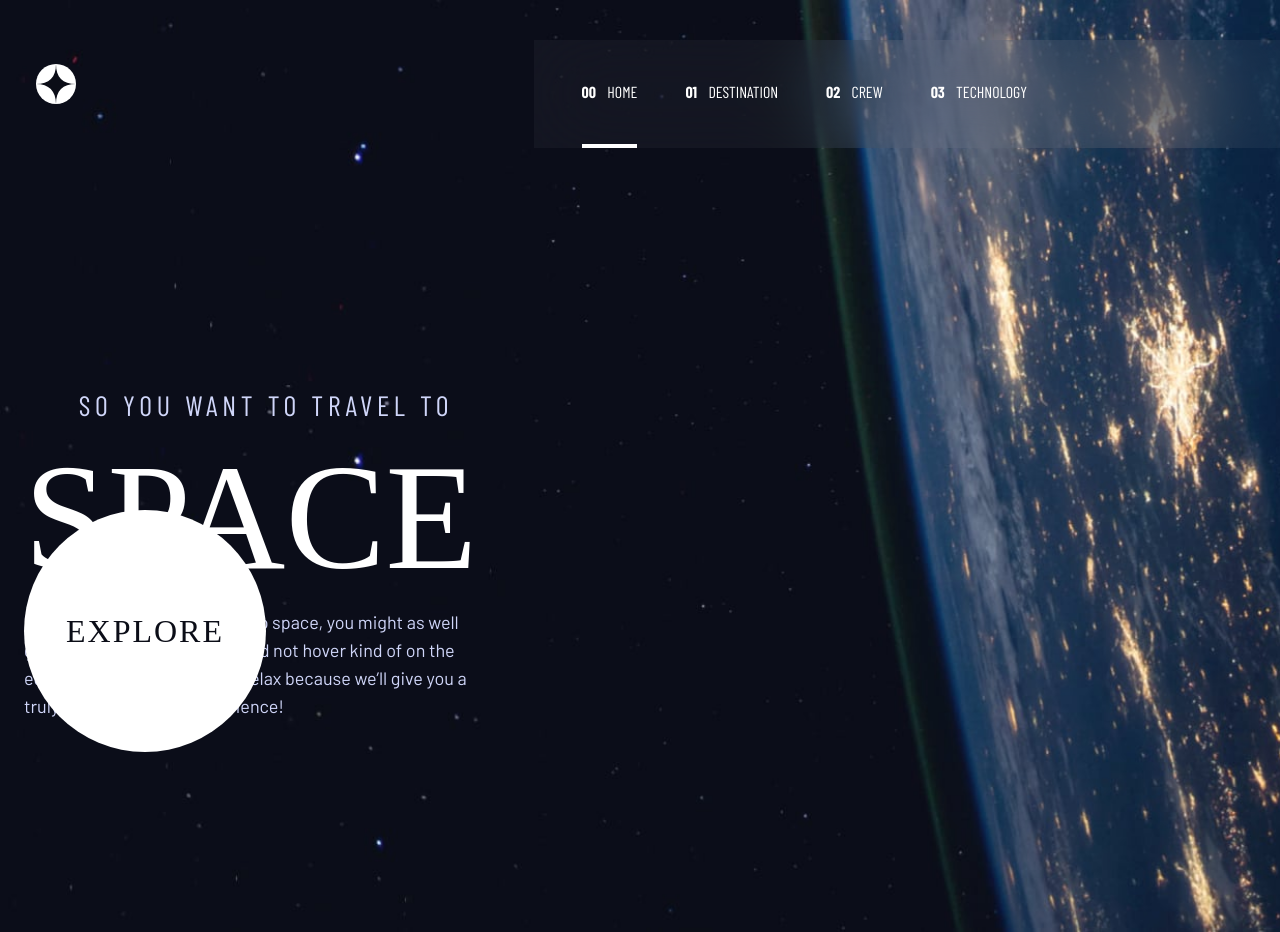
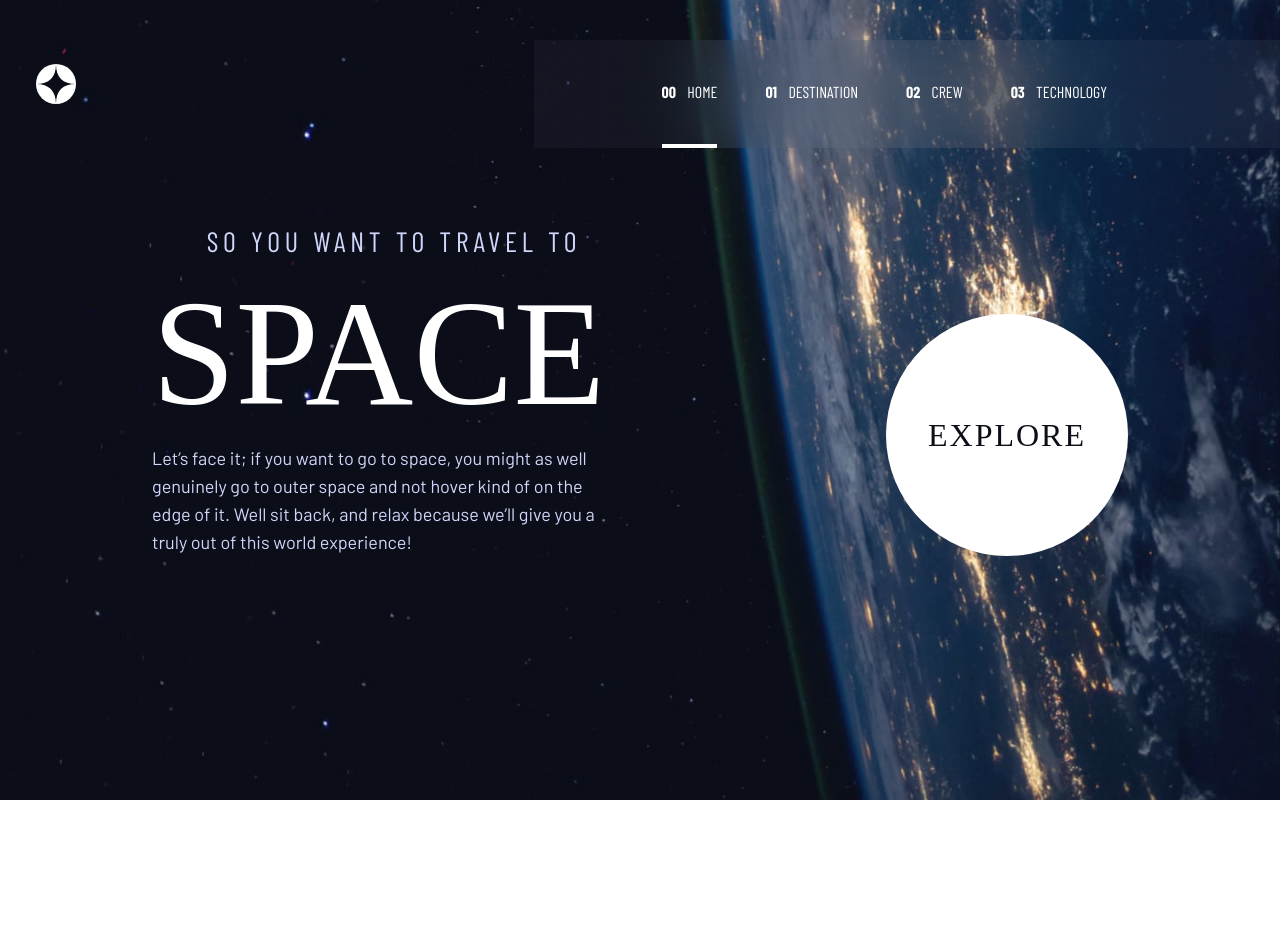
Before and after one commit to guilhermemotta/space-tourism-fm-challenge, a React (Vite) app: page / in a window 1280 px wide. After the commit the page ends 800 px from the top, so only its background shows below. Built offline with nearby package versions, Linux system fonts and the light colour scheme; a web font is replaced by a local one.

Commit message:
task: Refatoração do layout tirando maior proveito do flexbox

```diff
--- a/src/components/navbar.tsx
+++ b/src/components/navbar.tsx
@@ -42,7 +42,7 @@ function Navbar() {
             <img className="mx-auto" src={iconClose} />
           </label>
 
-          <ul className="mt-16 flex flex-col gap-8 md:mt-0 md:flex-row lg:gap-12">
+          <ul className="mt-16 flex flex-col gap-8 md:mt-0 md:flex-row  lg:ml-20 lg:gap-12">
             {pages.map((page) => (
               <NavButton
                 key={`${page.index}-${page.route}`}
--- a/src/components/navbutton.tsx
+++ b/src/components/navbutton.tsx
@@ -1,4 +1,3 @@
-import { useEffect, useRef } from "react";
 import { NavLink } from "react-router-dom";
 
 type NavButtonProps = {
--- a/src/routes/root.tsx
+++ b/src/routes/root.tsx
@@ -6,8 +6,9 @@ import Text from "../components/text";
 function Root() {
   return (
     <Layout>
-      <main className="flex min-h-[calc(100vh-4.5rem)] flex-col items-center overflow-hidden px-6 py-8 md:gap-8 lg:flex-row">
-        <section className="mb-8 flex flex-col justify-center gap-4 text-center align-middle md:my-[106px] md:max-w-md ">
+      {/* TODO: Arrumar uma forma de manter o fim da barra de navegação alinhado com a página */}
+      <main className="flex min-h-[calc(100vh-4.5rem)] flex-col items-center overflow-hidden px-6 py-8 md:gap-8 lg:mx-auto lg:min-h-min lg:max-w-5xl lg:flex-row lg:items-end lg:justify-between lg:overflow-auto">
+        <section className="mb-8 flex flex-col justify-center gap-4 text-center align-middle md:max-w-md md:py-[106px] lg:mb-0 lg:py-0">
           <Heading level="5">So you want to travel to</Heading>
 
           <Heading level="1">space</Heading>
@@ -24,7 +25,7 @@ function Root() {
         {/* <span className="bg-white opacity-0 hover:opacity-[10.36%] hover:w-[450px] hover:h-[450px]"> */}
         <Link
           to="destination"
-          className="group absolute bottom-12 mx-auto h-[150px] w-[150px] rounded-full bg-white text-center md:h-[242px] md:w-[242px]"
+          className="px-auto group absolute bottom-12 h-[150px] w-[150px] rounded-full bg-white text-center md:h-[242px] md:w-[242px] lg:relative lg:bottom-0 lg:m-0 lg:self-end"
         >
           <span className="absolute left-1/2 top-1/2 -translate-x-1/2 -translate-y-1/2 font-serif text-[20px] tracking-[1.25px] text-black md:text-[32px] md:tracking-[2px]">
             EXPLORE
```
Also changed, not shown: 1 other file (tests, documents, lock files or other folders).
